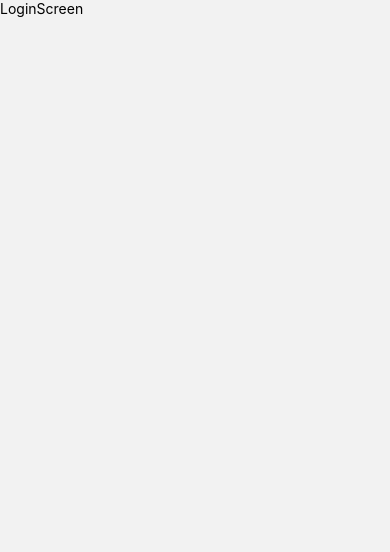
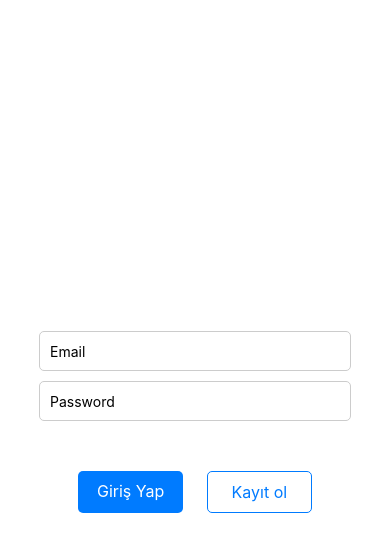
Before and after one commit to AysenurOzmenn/FirebaseAuth, a React Native app: screen /Login in a window 390 px wide. Shown: the top 552 px of the page. Built offline with nearby package versions, Linux system fonts and the light colour scheme.

Commit message:
created LoginScreen.

```diff
--- a/screens/LoginScreen.js
+++ b/screens/LoginScreen.js
@@ -1,12 +1,68 @@
-import { StyleSheet, Text, View } from 'react-native'
+import { StyleSheet, Text, View, KeyboardAvoidingView, TextInput, TouchableOpacity } from 'react-native'
 import React from 'react'
 
 export default function LoginScreen() {
   return (
-    <View>
-      <Text>LoginScreen</Text>
+    <KeyboardAvoidingView style={styles.container} behavior='padding'>
+    <View style={styles.inputContainer}>
+      <TextInput style={styles.input} placeholder='Email'/>
+      <TextInput style={styles.input} placeholder='Password'/>
     </View>
+    <View style={styles.buttonContainer}>
+        <TouchableOpacity style={styles.button}>
+            <Text style={styles.buttonText}>Giriş Yap</Text>
+        </TouchableOpacity>
+        <TouchableOpacity style={[styles.button , styles.outlineButton]}>
+            <Text style={styles.outlineButtonText}>Kayıt ol</Text>
+        </TouchableOpacity>
+    </View>
+    </KeyboardAvoidingView>
   )
 }
 
-const styles = StyleSheet.create({})
+const styles = StyleSheet.create({
+    container: {
+      flex: 1,
+      justifyContent: 'center',
+      alignItems: 'center',
+      backgroundColor: '#fff',
+    },
+    inputContainer: {
+      width: '80%',
+      marginBottom: 20,
+    },
+    input: {
+      height: 40,
+      borderColor: '#ccc',
+      borderWidth: 1,
+      paddingHorizontal: 10,
+      marginBottom: 10,
+      borderRadius: 5,
+    },
+    buttonContainer: {
+      width: '60%',
+      flexDirection: 'row',
+      justifyContent: 'space-between',
+      marginTop: 20,
+    },
+    button: {
+      backgroundColor: '#007bff',
+      padding: 10,
+      borderRadius: 5,
+      width: '45%',
+      alignItems: 'center',
+    },
+    buttonText: {
+      color: '#fff',
+      fontSize: 16,
+    },
+    outlineButton: {
+      backgroundColor: 'transparent',
+      borderWidth: 1,
+      borderColor: '#007bff',
+    },
+    outlineButtonText: {
+      color: '#007bff',
+      fontSize: 16,
+    },
+  });
```
